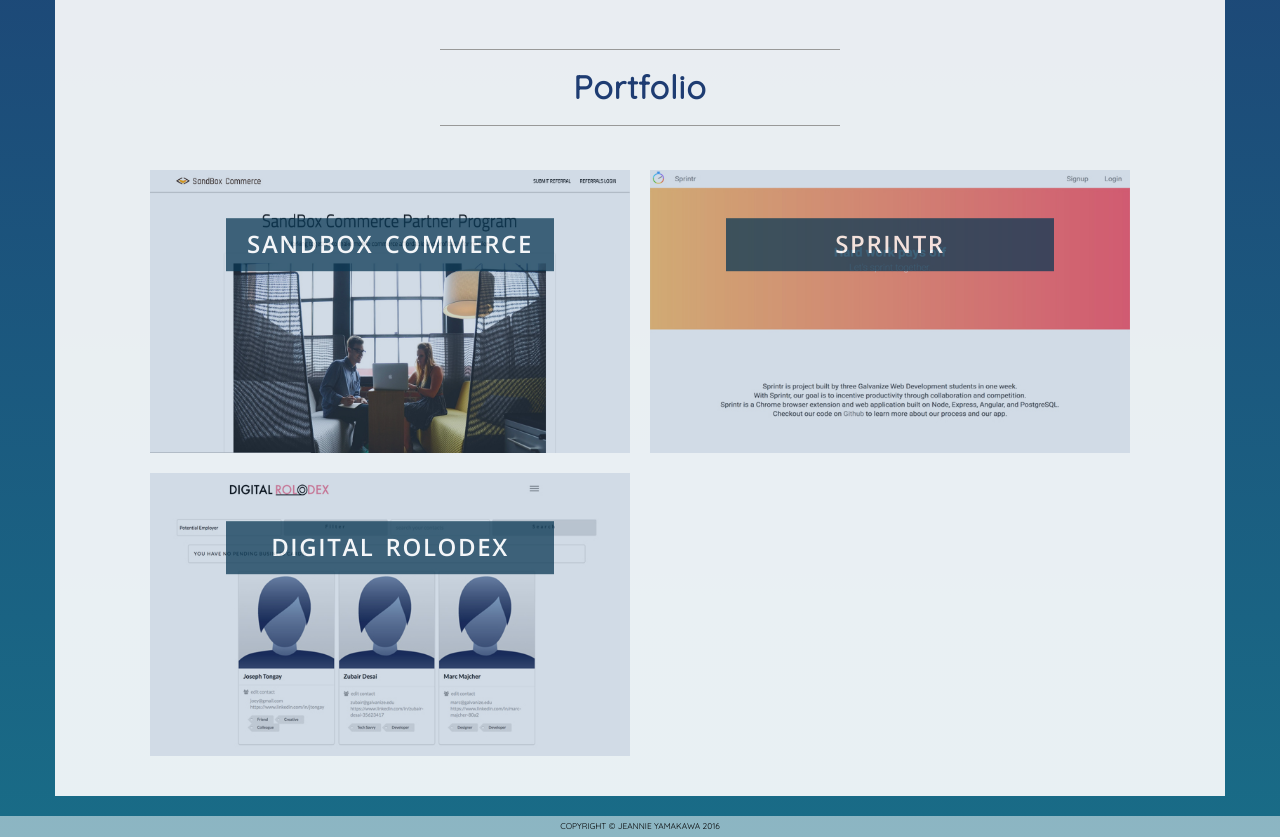
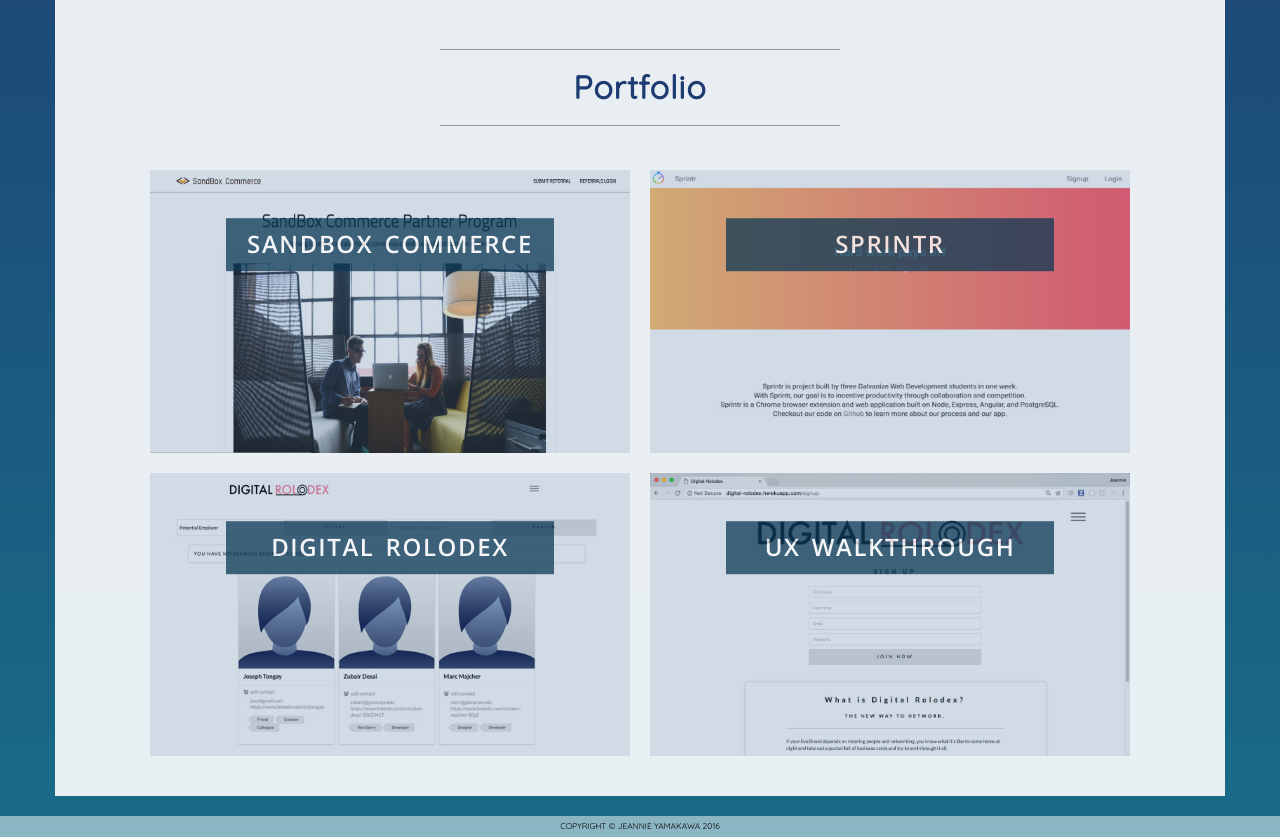
Before and after one commit to JeannieYamakawa/personalSite, a PHP site: page /portfolio.html in a window 1280 px wide. Shown: the part 324-1161 px from the top of the page. Run offline with PHP 8.4, Linux system fonts and the light colour scheme; style sheets or scripts are compiled from the project's sources; grey boxes are pictures that could not be loaded.

Commit message:
add ux walkthrough

```diff
--- a/css/jeansey.css
+++ b/css/jeansey.css
@@ -215,7 +215,7 @@
     text-align: center;
     cursor: pointer;
 }
-.grid figure img {
+.grid figure img, .grid figure iframe {
     position: relative;
     display: block;
     min-height: 100%;
@@ -273,11 +273,11 @@
 
 /*----portfolio grid effects-----*/
 
-figure.effect-duke img, figure.effect-duke p {
+figure.effect-duke img, figure.effect-duke p, figure.effect-duke iframe {
     -webkit-transition: opacity 0.35s, -webkit-transform 0.35s;
     transition: opacity 0.35s, transform 0.35s;
 }
-figure.effect-duke:hover img {
+figure.effect-duke:hover img, figure.effect-duke:hover iframe {
     opacity: 0.1;
     -webkit-transform: scale3d(2, 2, 1);
     transform: scale3d(2, 2, 1);
--- a/portfolio.html
+++ b/portfolio.html
@@ -99,7 +99,7 @@
                                 <img src="img/Rolodex.jpg" alt="screenshot" />
                                 <figcaption>
                                     <h2><span class='text-uppercase biggerfont'>Digital  Rolodex</span></h2>
-                                    <p class='white floated_div'>I headed a team to develop this mobile app + website that instantly generates contact lists from photographed business cards.</p>
+                                    <p class='white floated_div'>The code: I headed a team to develop this mobile app + website that generates contact lists from photographed business cards.</p>
                                     <a href="https://github.com/midastouchprd/digital-rolodex" target="_blank">View more</a>
                                 </figcaption>
                             </figure>
@@ -112,6 +112,16 @@
                                     <a href="https://github.com/JeannieYamakawa/Q1project" target="_blank">View more</a>
                                 </figcaption>
                             </figure> -->
+
+
+                            <figure class="effect-duke">
+                                <img src="img/signup.jpg" alt="screenshot" />
+                                <figcaption>
+                                    <h2><span class='text-uppercase biggerfont'>UX Walkthrough</span></h2>
+                                    <p class='white floated_div'>A walkthrough of mockups I created for Digital Rolodex.</p>
+                                    <a href="https://vimeo.com/206558091" target="_blank">View more</a>
+                                </figcaption>
+                            </figure>
                         </div>
                     </div>
                 </section>
```
Also changed, not shown: img/signup.jpg (added).
